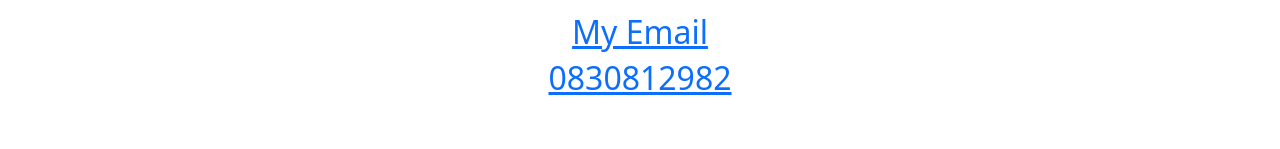
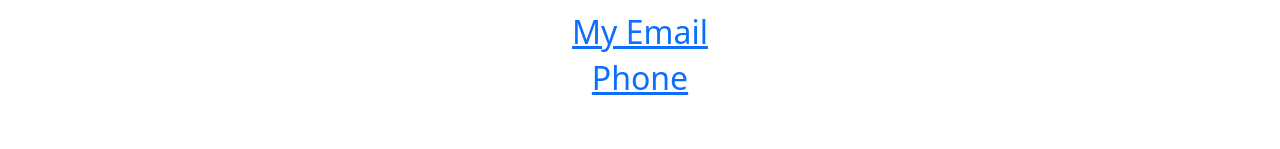
Before and after one commit to jediHL/MobileApp, a plain HTML site: page index.html in a window 1280 px wide. Shown: the part 447-596 px from the top of the page. Drawn offline with nearby package versions, Linux system fonts and the light colour scheme.

Commit message:
Update index.html

```diff
--- a/index.html
+++ b/index.html
@@ -23,8 +23,7 @@
 
 <h2><center><a href="mailto:mekhtievdom@gmail.com">My Email</a><center></h2>
 <h2><center>
-    <a href=”tel:0830812982”>0830812982</a>
-</center></h2>
+<a href="tel:+1234567890">Phone</a></center></h2>
 <nav class="navbar fixed-bottom navbar-dark bg-dark">
     <a href="index.html" class="navbar-brand"><i class="fas fa-home"></i></a>
 
```
